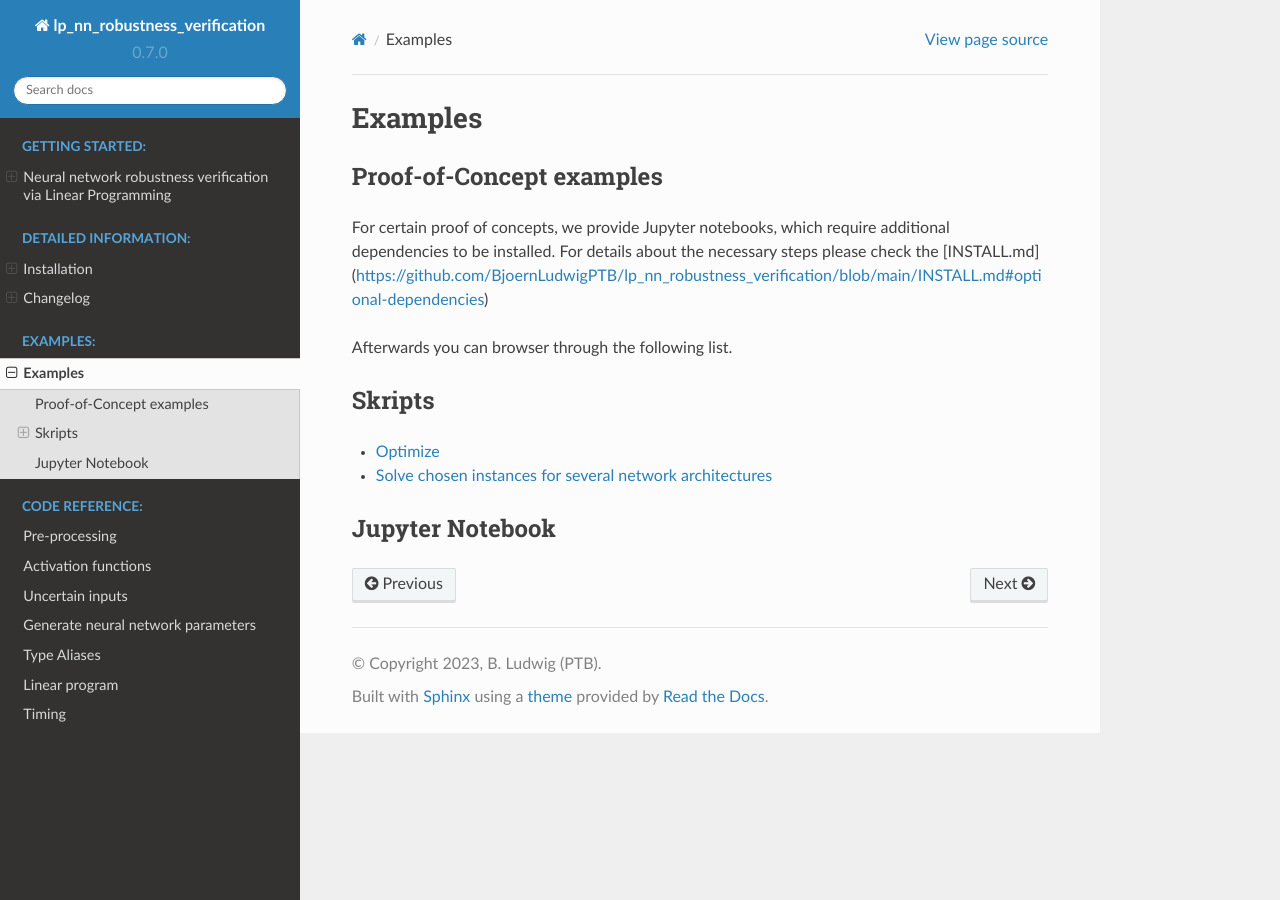
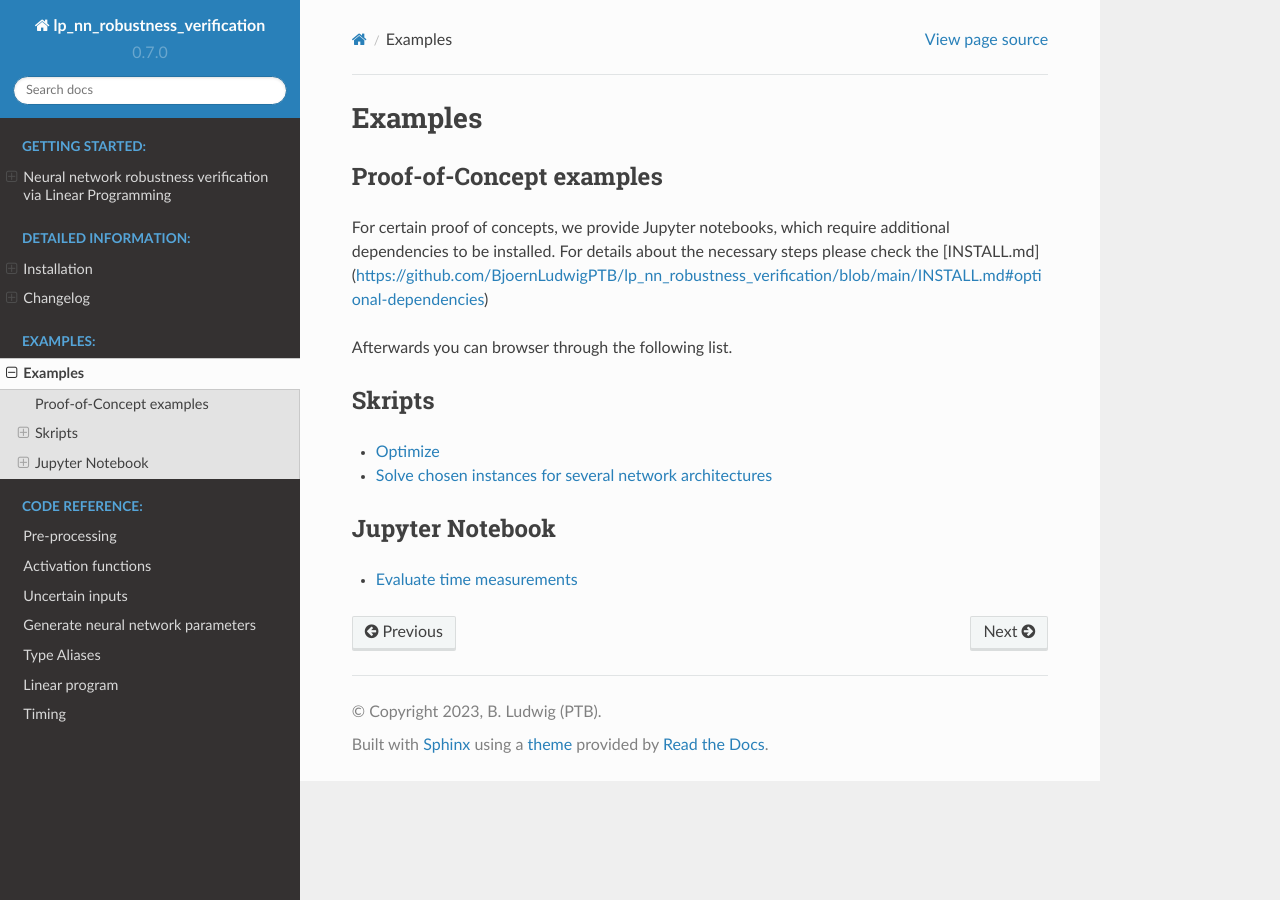
Before and after one commit to BjoernLudwigPTB/lp_nn_robustness_verification, a Sphinx documentation site: the page built from docs/examples.rst, in a window 1280 px wide. Built offline with Sphinx 7.4.7 and the Read the Docs theme 2.0.0, drawn with Linux system fonts in a browser that asks for light colours; pages that are not in the unit, such as notebooks, are missing from menus; part of the change alters nothing that is shown.

```diff
--- a/docs/examples.rst
+++ b/docs/examples.rst
@@ -24,3 +24,4 @@ Jupyter Notebook
    :maxdepth: 1
 
    examples/linear_inclusion
+   examples/timing_evaluation
```
